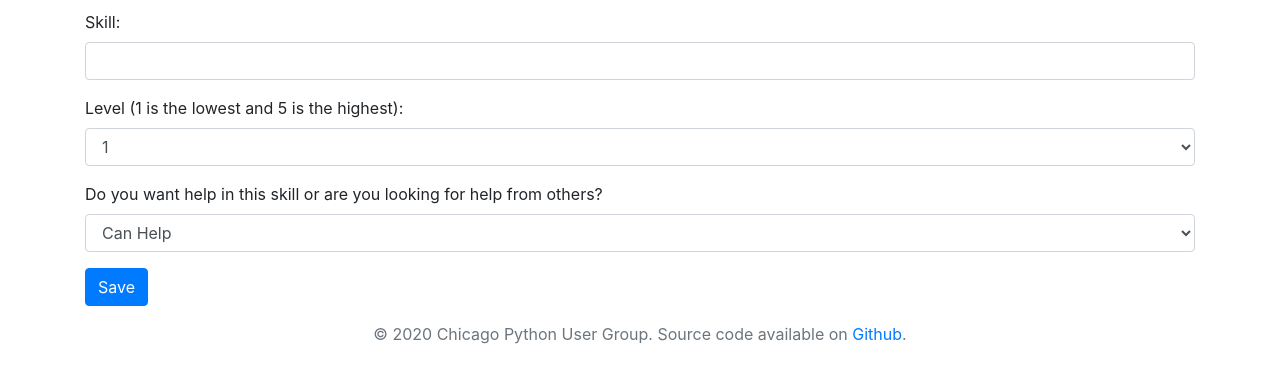
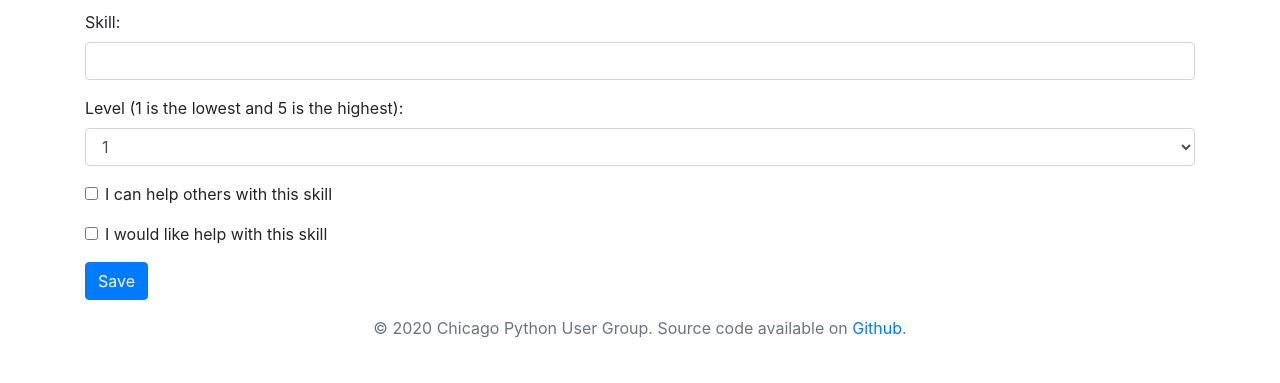
Before and after one commit to chicagopython/buddy_mentorship, a Django app: page /add_skill/ in a window 1280 px wide. Shown: the part 70-453 px from the top of the page. Run offline with Django 3.2, Linux system fonts and the light colour scheme; the visitor is signed in with stand-in values (Sample User, id 1); parts of the project's set-up code (start-up, migrations or seed data) failed here and were passed over; some libraries are stand-ins or nearby versions.

Commit message:
make can_help/want_help checks, add test

```diff
--- a/buddy_mentorship/forms.py
+++ b/buddy_mentorship/forms.py
@@ -15,6 +15,5 @@ class ProfileEditForm(forms.Form):
 class SkillForm(forms.Form):
     skill = forms.CharField(max_length=30)
     level = forms.ChoiceField(choices=[(1, 1), (2, 2), (3, 3), (4, 4), (5, 5)])
-    help_type = forms.ChoiceField(
-        choices=[("can_help", "Can Help"), ("want_help", "Want Help")]
-    )
+    can_help = forms.BooleanField(required=False)
+    help_wanted = forms.BooleanField(required=False)
--- a/buddy_mentorship/templates/buddy_mentorship/add_skill.html
+++ b/buddy_mentorship/templates/buddy_mentorship/add_skill.html
@@ -31,16 +31,18 @@
     </select>
   </div>
 
-  <div class="form-group">
-    <label for="id_help">Do you want help in this skill or are you looking for help from others?</label>
-    <select class="form-control" name="help_type" id="id_help_type">
-        <option value="can_help">Can Help</option>
-
-        <option value="want_help">Want Help</option>
-
-    </select>
+  <div class="form-check form-group">
+    <input class="form-check-input" type="checkbox" name ="can_help" id="canHelpCheckbox">
+    <label class="form-check-label" for="canHelpCheckbox">
+      I can help others with this skill
+    </label>
   </div>
-
+  <div class="form-check form-group">
+    <input class="form-check-input" type="checkbox" name="help_wanted" id="helpWantedCheckbox">
+    <label class="form-check-label" for="helpWantedCheckbox">
+      I would like help with this skill
+    </label>
+  </div>
   <button class="btn btn-primary" type="submit">Save</button>
 </form>
 
--- a/buddy_mentorship/views.py
+++ b/buddy_mentorship/views.py
@@ -116,7 +116,8 @@ class AddSkill(LoginRequiredMixin, FormView):
     def form_valid(self, form: SkillForm):
         user = self.request.user
         profile = Profile.objects.get(user=user)
-        help_type = form.cleaned_data.get("help_type")
+        can_help = form.cleaned_data.get("can_help")
+        help_wanted = form.cleaned_data.get("help_wanted")
         skill = form.cleaned_data.get("skill").lower()
         level = form.cleaned_data.get("level")
 
@@ -124,17 +125,17 @@ class AddSkill(LoginRequiredMixin, FormView):
         if existing_skill is None:
             existing_skill = Skill.objects.create(skill=skill, display_name=skill)
 
-        existing_experience = Experience.objects.filter(skill=existing_skill).first()
+        existing_experience = Experience.objects.filter(
+            skill=existing_skill, profile=profile
+        ).first()
         if existing_experience is None:
             existing_experience = Experience.objects.create(
                 skill=existing_skill, profile=profile, level=1
             )
 
         existing_experience.level = level
-        if help_type == "can_help":
-            existing_experience.can_help = True
-        if help_type == "want_help":
-            existing_experience.help_wanted = True
+        existing_experience.can_help = can_help
+        existing_experience.help_wanted = help_wanted
 
         existing_experience.save()
 
```
Also changed, not shown: buddy_mentorship/tests.py (+47 -0 lines).
